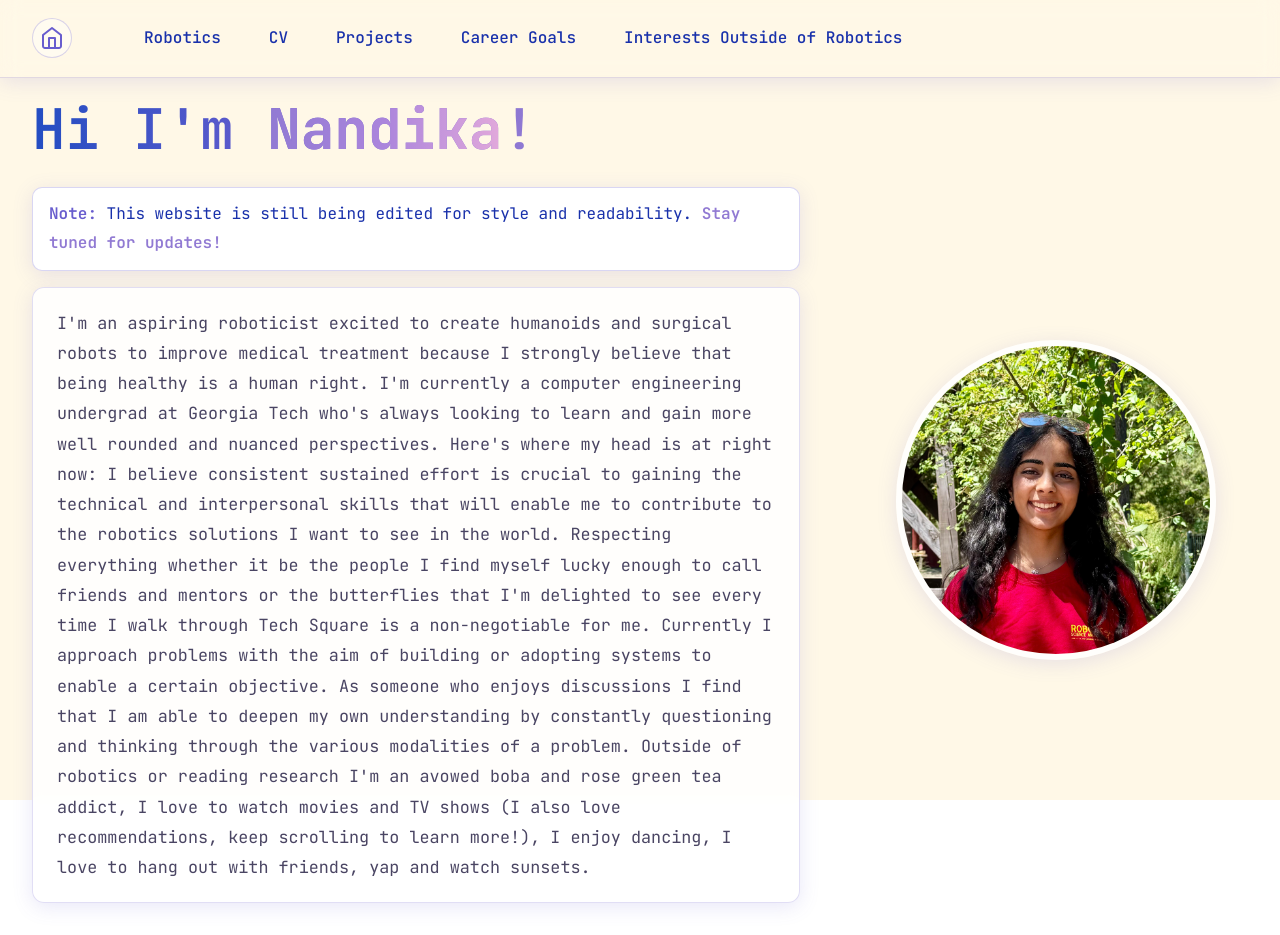
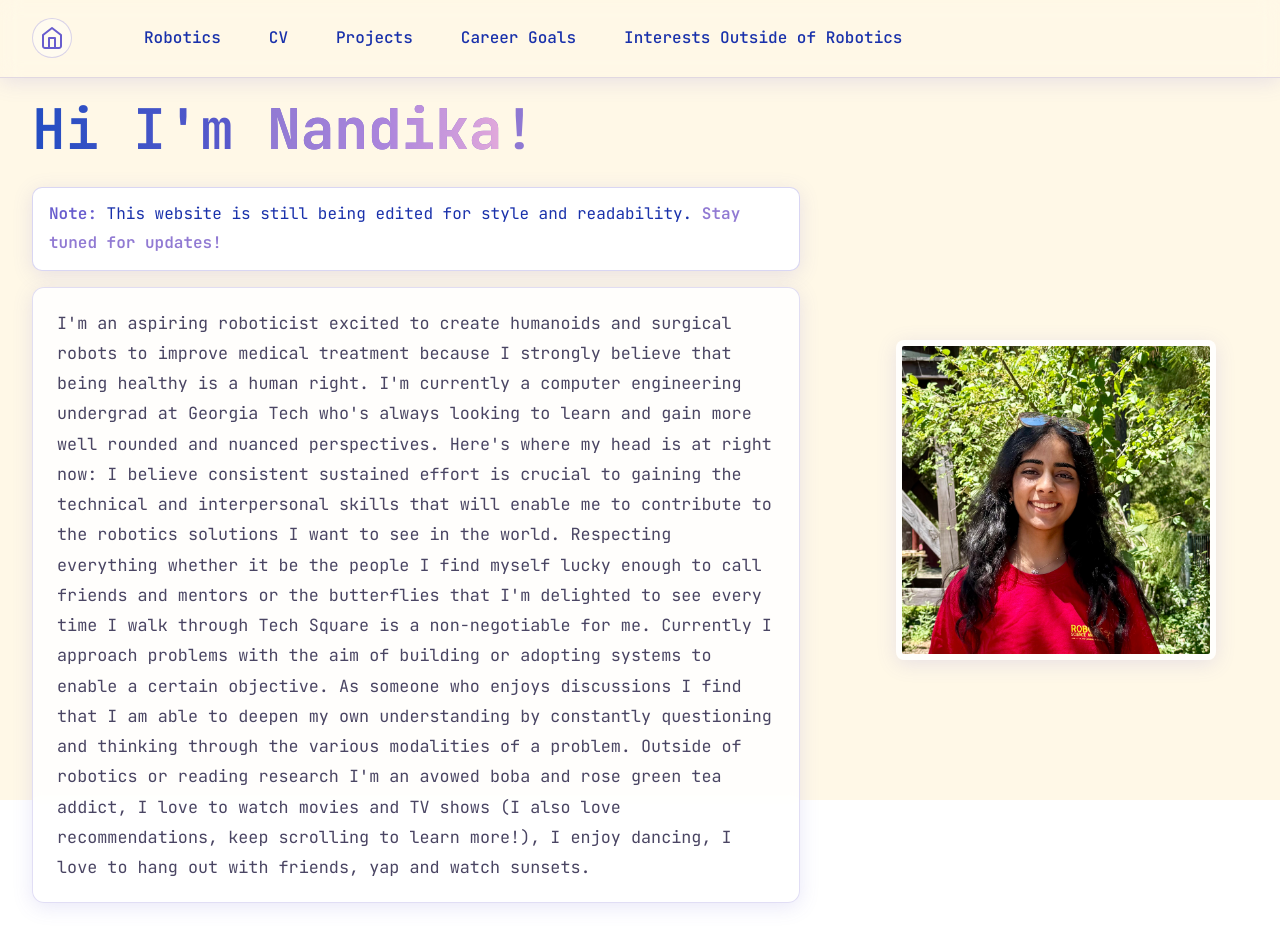
Before and after one commit to nandikakohli/nandika-kohli, a React (Vite) app in the folder personal-website/: page /#/ in a window 1280 px wide. Built offline with nearby package versions, Linux system fonts and the light colour scheme.

Commit message:
Change profile picture shape from circle to rectangle

```diff
--- a/personal-website/src/App.css
+++ b/personal-website/src/App.css
@@ -701,7 +701,7 @@ h1 {
 .profile-photo {
   width: 320px;
   height: 320px;
-  border-radius: 50%;
+  border-radius: 8px;
   object-fit: cover;
   box-shadow: var(--shadow);
   border: 6px solid rgba(255, 255, 255, 0.7);
```
